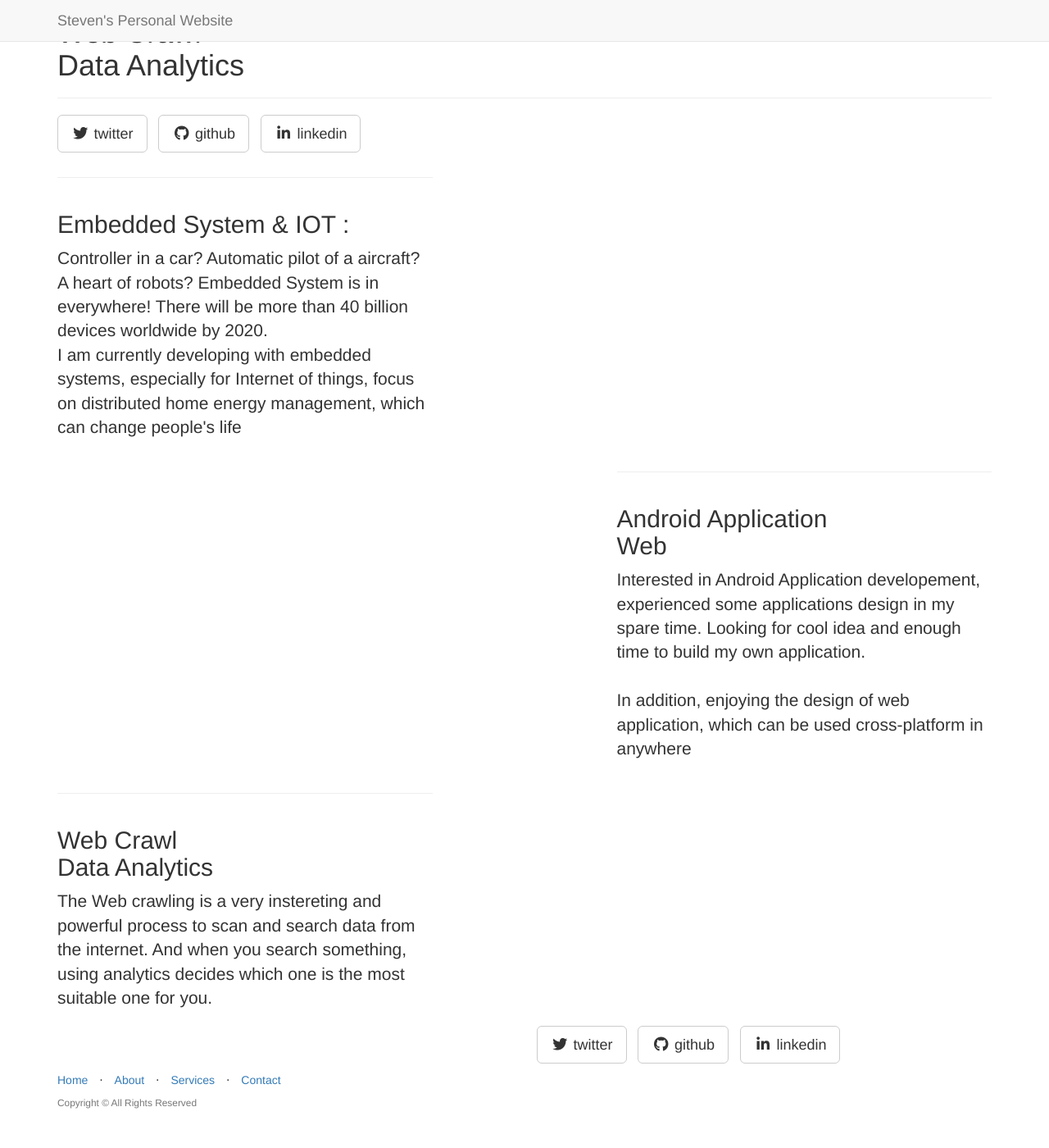
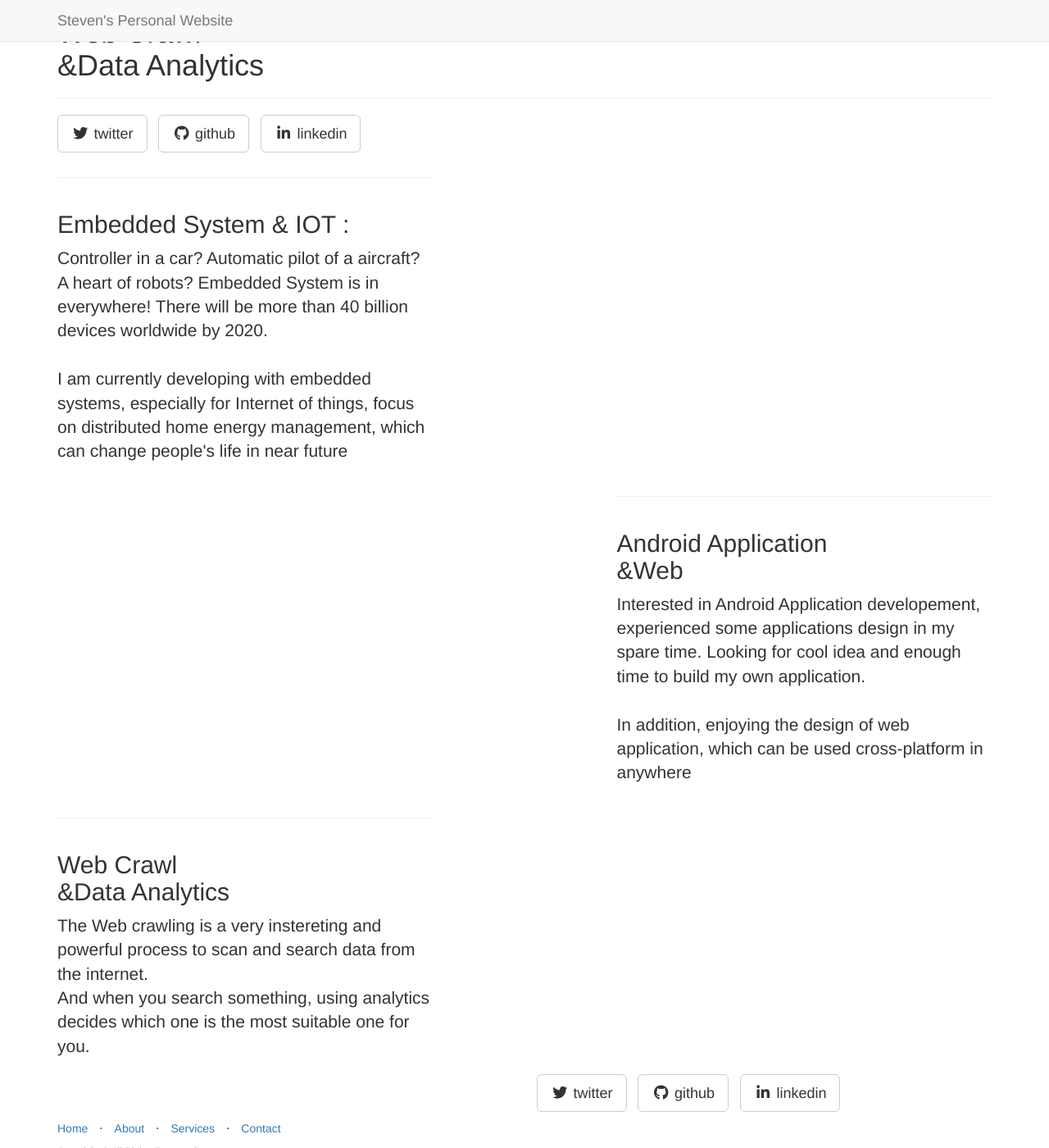
Before and after one commit to steven1227/steven1227.github.io, a Jekyll site: the page built from _posts/2014-09-23-services-3.markdown, in a window 1280 px wide and 1400 px high. Shown: the whole window at 82% size. Built offline with Jekyll 4.4.1, drawn with Linux system fonts in a browser that asks for light colours; nearby versions of some CDN libraries; library files that are not in the unit come from our copies.

Commit message:
content update

```diff
--- a/_includes/page_content.html
+++ b/_includes/page_content.html
@@ -2,7 +2,7 @@
 {% for post in site.posts reversed %}
   {% capture thecycle %}{% cycle 'odd', 'even' %}{% endcapture %}
     {% if thecycle == 'odd' %}
-    <div id="about" class="content-section-a">
+    <div id="services" class="content-section-a">
 
         <div class="container">
 
@@ -25,7 +25,7 @@
     <!-- /.content-section-a -->
     {% else %}
 
-    <div id="services" class="content-section-b">
+    <div id="" class="content-section-b">
 
         <div class="container">
 
--- a/_posts/2014-09-21-services-1.markdown
+++ b/_posts/2014-09-21-services-1.markdown
@@ -5,6 +5,6 @@ category: Services
 title: Embedded System & IOT  :<br>
 description: |
   <p class="lead">Controller in a car? Automatic pilot of a aircraft? A heart of robots? Embedded System is in everywhere! There will be more than 40 billion devices worldwide by 2020.
-  <br>I am currently developing with embedded systems, especially for Internet of things, focus on distributed home energy management, which can change people's life</p>
+  <br><br>I am currently developing with embedded systems, especially for Internet of things, focus on distributed home energy management, which can change people's life in near future</p>
 
 ---
--- a/_posts/2014-09-22-services-2.markdown
+++ b/_posts/2014-09-22-services-2.markdown
@@ -2,7 +2,7 @@
 layout: default
 img: dog.png
 category: Services
-title: Android Application<br> Web <br>
+title: Android Application<br> &Web <br>
 description: |
   <p class="lead">Interested in Android Application developement, experienced some applications design in my spare time. Looking for cool idea and enough time to build my own application. <br><br> In addition, enjoying the design of web application, which can be used cross-platform in anywhere</p>
 
--- a/_posts/2014-09-23-services-3.markdown
+++ b/_posts/2014-09-23-services-3.markdown
@@ -2,8 +2,8 @@
 layout: default
 img: phones.png
 category: Services
-title: Web Crawl <br> Data Analytics<br>
+title: Web Crawl <br> &Data Analytics<br>
 description: |
-  <p class="lead">The Web crawling is a very instereting and powerful process to scan and search data from the internet. And when you search something, using analytics decides which one is the most suitable one for you</a>.</p>
+  <p class="lead">The Web crawling is a very instereting and powerful process to scan and search data from the internet. <br>And when you search something, using analytics decides which one is the most suitable one for you</a>.</p>
 
 ---
```
